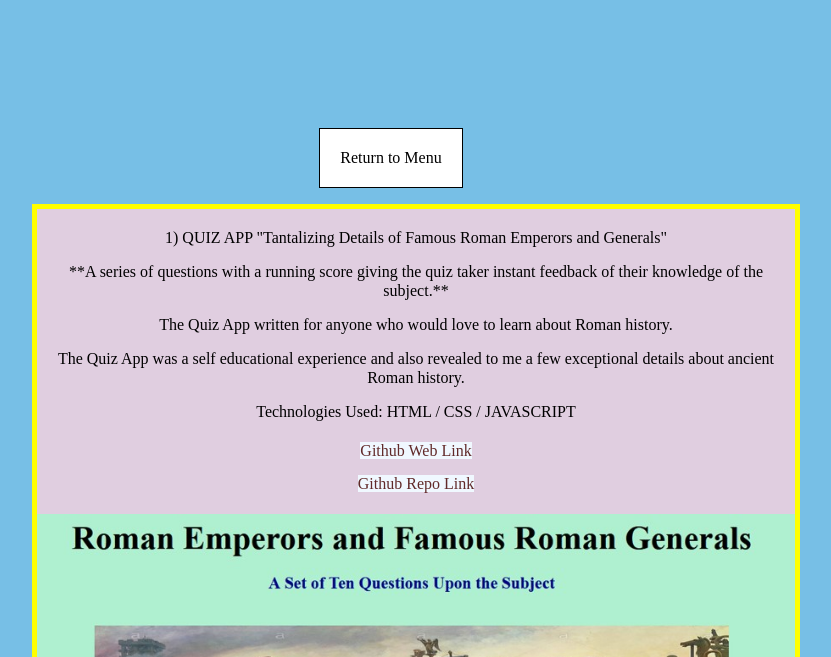
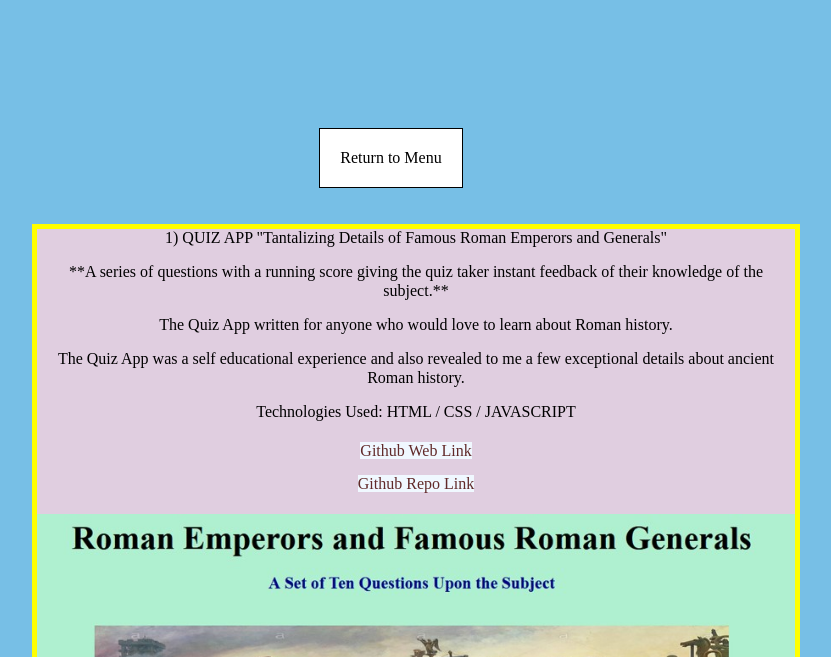
Before and after one commit to edgondon/portfolio1a, a plain HTML site: page index.html in a window 1280 px wide. Both pictures are taken after a click on the item "Portfolio of Works". Shown: the part 143-800 px from the top of the page, without its empty margins (224-1055 px from the left). Drawn offline with nearby package versions, Linux system fonts and the light colour scheme.

Commit message:
finishing touches for api example

```diff
--- a/index.html
+++ b/index.html
@@ -58,6 +58,7 @@
         </section>
 
         <section class="portfolio">
+            <section class="items">
                 <section class="yy">
                     1) QUIZ APP "Tantalizing Details of Famous Roman Emperors and Generals"
                 </section>
@@ -83,6 +84,8 @@
                     <a href="https://github.com/edgondon/quiz2a" class="port" target="_blank">Github Repo Link</a>
                 </section>
                 <img src="quiz app screenshot.jpg" alt="screenshot of quiz app introduction" class="pic">
+            </section>
+            <section class="items">
                 <section class="yy">
                     2) API APP "Local Events Search App"
                 </section>
@@ -104,6 +107,7 @@
                     <a href="https://github.com/edgondon/APIcapstoneMVP" class="port" target="_blank">Github Repo Link</a>
                 </section>
                 <img src="screenshots\ApiCapstone.png" alt="screenshot of API Local Events Search App" class="pic">
+            </section>
         </section>
         <ul class="skills">
             <li>
--- a/main.css
+++ b/main.css
@@ -77,7 +77,13 @@ section {
     font-size: 20px;
     padding-top: 20px;
     padding-bottom: 20px;
+    background-color: rgb(119, 191, 230);
+
+}
+
+.items {
     border: 5px solid yellow;
+    margin-bottom: 100px;
 }
 
 .skills {
```
Lines whose indentation alone changed are shown as unchanged.
